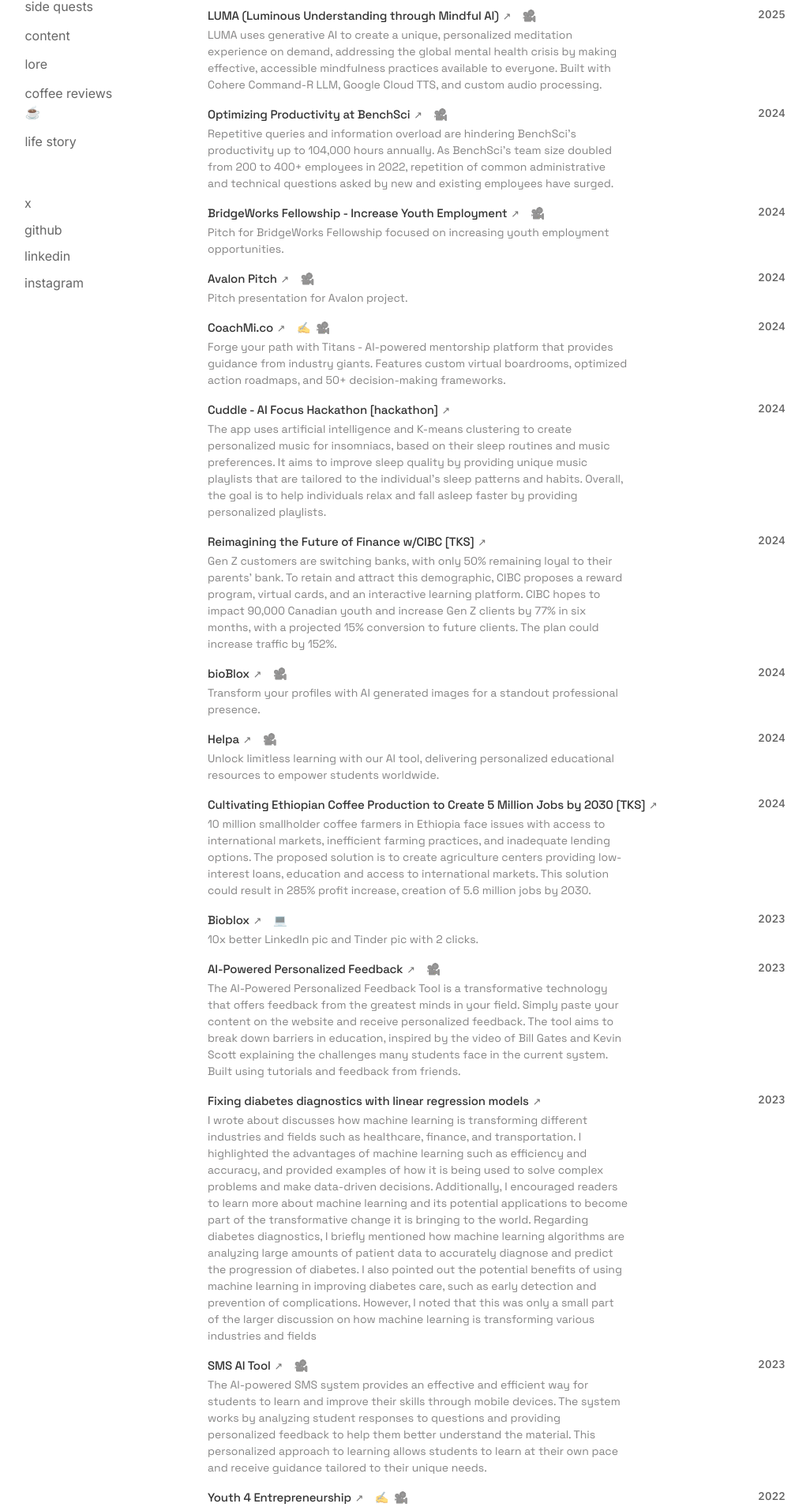
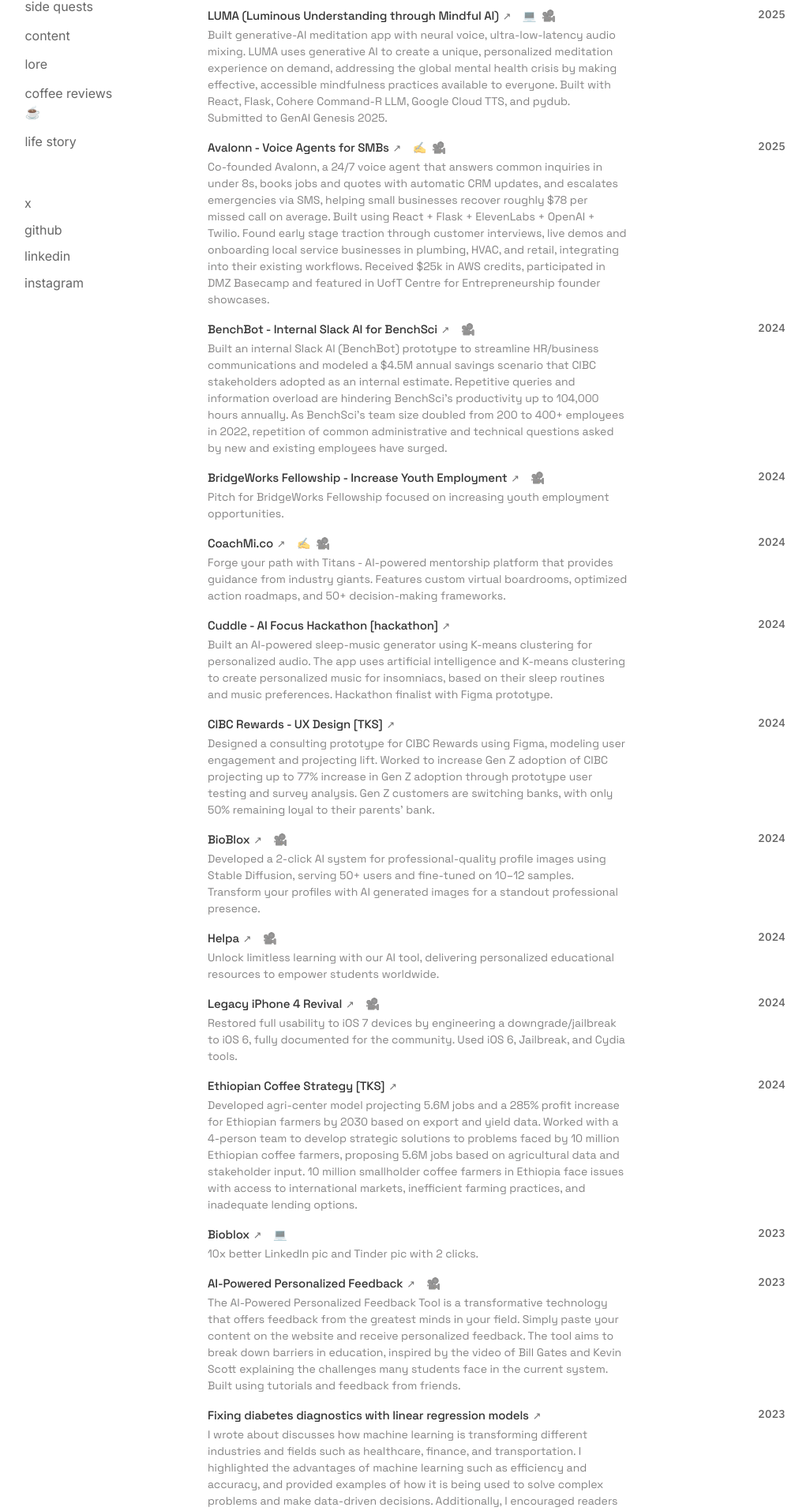
Before and after one commit to alexshibu1/alexshibu.com, a Next.js app: page /projects in a window 1280 px wide. Shown: the part 327-2240 px from the top of the page at 79% size, without its empty margins (49-1075 px from the left). Built offline with nearby package versions, Linux system fonts and the light colour scheme.

Commit message:
more update

```diff
--- a/app/projects/page.tsx
+++ b/app/projects/page.tsx
@@ -12,12 +12,12 @@
         "https://www.linkedin.com/posts/alexshibu_dreamtheimpossible-reverlimpossible-activity-7077475467871600640-FrKP/",
     },
     {
-      name: "Top 14% in Junior Breakthrough Challenge",
+      name: "Breakthrough Junior Challenge",
       description:
-        "Built a video explaining Radioisotope thermoelectric generators that ranked globally among thousands of entries.",
+        "Top 14% global finalist for the challenge, explaining quantum computing fundamentals, superposition, entanglement, and John Bell's Theorem. Built a video explaining Radioisotope thermoelectric generators that ranked globally among thousands of entries.",
       link: "#", // Add link later
       date: "2022",
-      video: "https://youtu.be/vQcW4T5JnPU?si=OT2fkNW9jxXhedVF", // Add video link later
+      video: "https://www.youtube.com/watch?v=xuL75NnIcks&t=11s",
       repo: "",
       writeup: "",
     },
@@ -34,17 +34,17 @@
     {
       name: "LUMA (Luminous Understanding through Mindful AI)",
       description:
-        "LUMA uses generative AI to create a unique, personalized meditation experience on demand, addressing the global mental health crisis by making effective, accessible mindfulness practices available to everyone. Built with Cohere Command-R LLM, Google Cloud TTS, and custom audio processing.",
+        "Built generative-AI meditation app with neural voice, ultra-low-latency audio mixing. LUMA uses generative AI to create a unique, personalized meditation experience on demand, addressing the global mental health crisis by making effective, accessible mindfulness practices available to everyone. Built with React, Flask, Cohere Command-R LLM, Google Cloud TTS, and pydub. Submitted to GenAI Genesis 2025.",
       link: "https://devpost.com/software/luma-luminous-understanding-through-mindful-ai",
       date: "2025",
-      repo: "",
+      repo: "https://github.com/e-ndorfin/luma",
       video: "https://www.youtube.com/watch?v=neO-K2qJo6Y&t=20s",
       writeup: "",
     },
     {
-      name: "Optimizing Productivity at BenchSci",
+      name: "BenchBot - Internal Slack AI for BenchSci",
       description:
-        "Repetitive queries and information overload are hindering BenchSci's productivity up to 104,000 hours annually. As BenchSci's team size doubled from 200 to 400+ employees in 2022, repetition of common administrative and technical questions asked by new and existing employees have surged.",
+        "Built an internal Slack AI (BenchBot) prototype to streamline HR/business communications and modeled a $4.5M annual savings scenario that CIBC stakeholders adopted as an internal estimate. Repetitive queries and information overload are hindering BenchSci's productivity up to 104,000 hours annually. As BenchSci's team size doubled from 200 to 400+ employees in 2022, repetition of common administrative and technical questions asked by new and existing employees have surged.",
       link: "",
       date: "2024",
       repo: "",
@@ -62,13 +62,15 @@
       writeup: "",
     },
     {
-      name: "Avalon Pitch",
-      description: "Pitch presentation for Avalon project.",
-      link: "",
-      date: "2024",
+      name: "Avalonn - Voice Agents for SMBs",
+      description:
+        "Co-founded Avalonn, a 24/7 voice agent that answers common inquiries in under 8s, books jobs and quotes with automatic CRM updates, and escalates emergencies via SMS, helping small businesses recover roughly $78 per missed call on average. Built using React + Flask + ElevenLabs + OpenAI + Twilio. Found early stage traction through customer interviews, live demos and onboarding local service businesses in plumbing, HVAC, and retail, integrating into their existing workflows. Received $25k in AWS credits, participated in DMZ Basecamp and featured in UofT Centre for Entrepreneurship founder showcases.",
+      link: "https://www.youtube.com/watch?v=qsD2kOopCK4",
+      date: "2025",
       repo: "",
       video: "https://www.youtube.com/watch?v=dnusNHRDGMo",
-      writeup: "",
+      writeup:
+        "https://www.entrepreneurship.artsci.utoronto.ca/news/we-asked-7-founders-what-sparked-your-startup-idea",
     },
     {
       name: "CoachMi.co",
@@ -93,9 +95,9 @@
         "https://docs.google.com/presentation/d/1EGrDyCZGxc3NRiDLo3721Ev--xtsH0U9p3JEGijZNIs/edit?slide=id.p#slide=id.p",
     },
     {
-      name: "ASLO [Hackathon]",
+      name: "ASL Glasses [Hackathon]",
       description:
-        "The development of glasses that can interpret ASL would help bridge the communication gap by allowing wearers to see text translations of what is being signed in real-time, thus making communication easier and more accessible. This technology could have a significant impact on the lives of people who rely on ASL for communication.",
+        "Designed AR glasses translating sign language to text using transformers and OCR, demoed prototype. The development of glasses that can interpret ASL would help bridge the communication gap by allowing wearers to see text translations of what is being signed in real-time, thus making communication easier and more accessible.",
       link: "https://firebasestorage.googleapis.com/v0/b/tks-life-prod.appspot.com/o/items%2FZnFxCGk9nXYoiuJ37ArrGUjiBDB2%2FExplore%20Hackathon%20-%20ASL.pdf?alt=media&token=7d19ef3d-7d77-4059-8bd0-526fef256322",
       date: "2022",
       repo: "",
@@ -145,27 +147,27 @@
     {
       name: "Cuddle - AI Focus Hackathon [hackathon]",
       description:
-        "The app uses artificial intelligence and K-means clustering to create personalized music for insomniacs, based on their sleep routines and music preferences. It aims to improve sleep quality by providing unique music playlists that are tailored to the individual's sleep patterns and habits. Overall, the goal is to help individuals relax and fall asleep faster by providing personalized playlists.",
-      link: "https://firebasestorage.googleapis.com/v0/b/tks-life-prod.appspot.com/o/items%2FZnFxCGk9nXYoiuJ37ArrGUjiBDB2%2FDeck.pdf?alt=media&token=20495ac1-0629-43a1-b3c6-86ceb06c8115",
+        "Built an AI-powered sleep-music generator using K-means clustering for personalized audio. The app uses artificial intelligence and K-means clustering to create personalized music for insomniacs, based on their sleep routines and music preferences. Hackathon finalist with Figma prototype.",
+      link: "https://www.figma.com/design/WJ7zap2lEOHglmLiuYWH2K/Cyberpunk-Music-App--Community-?node-id=0-1&p=f",
       date: "2024",
       repo: "",
       video: "",
       writeup: "",
     },
     {
-      name: "Reimagining the Future of Finance w/CIBC [TKS]",
+      name: "CIBC Rewards - UX Design [TKS]",
       description:
-        "Gen Z customers are switching banks, with only 50% remaining loyal to their parents' bank. To retain and attract this demographic, CIBC proposes a reward program, virtual cards, and an interactive learning platform. CIBC hopes to impact 90,000 Canadian youth and increase Gen Z clients by 77% in six months, with a projected 15% conversion to future clients. The plan could increase traffic by 152%.",
-      link: "https://firebasestorage.googleapis.com/v0/b/tks-life-prod.appspot.com/o/items%2FZnFxCGk9nXYoiuJ37ArrGUjiBDB2%2FCIBC%20Challenge%20Recommendation%20deck%20%20(1).pdf?alt=media&token=be2d2b45-0450-4bbe-ae23-92509b825136",
+        "Designed a consulting prototype for CIBC Rewards using Figma, modeling user engagement and projecting lift. Worked to increase Gen Z adoption of CIBC projecting up to 77% increase in Gen Z adoption through prototype user testing and survey analysis. Gen Z customers are switching banks, with only 50% remaining loyal to their parents' bank.",
+      link: "https://www.figma.com/file/X8pq2OGANVnQhQkyE5bTzR/CIBC-Rewards-Design",
       date: "2024",
       repo: "",
       video: "",
       writeup: "",
     },
     {
-      name: "bioBlox",
+      name: "BioBlox",
       description:
-        "Transform your profiles with AI generated images for a standout professional presence.",
+        "Developed a 2-click AI system for professional-quality profile images using Stable Diffusion, serving 50+ users and fine-tuned on 10–12 samples. Transform your profiles with AI generated images for a standout professional presence.",
       link: "#", // Add link later
       date: "2024",
       repo: "",
@@ -195,18 +197,39 @@
     {
       name: "Web3 Message Board",
       description:
-        "Connect your wallet and say something on our open message board. Created late 2021.",
+        "Wallet-gated message wall for authenticated messages and posts. Connect your wallet and say something on our open message board. Created late 2021.",
       link: "#", // Add link later
       date: "2021",
-      repo: "",
+      repo: "https://github.com/alexshibu1/web3-message-board",
       video: "",
       writeup: "",
     },
     {
-      name: "Instagram Theme Pages",
+      name: "Legacy iPhone 4 Revival",
+      description:
+        "Restored full usability to iOS 7 devices by engineering a downgrade/jailbreak to iOS 6, fully documented for the community. Used iOS 6, Jailbreak, and Cydia tools.",
+      link: "",
+      date: "2024",
+      repo: "",
+      video: "https://www.youtube.com/watch?v=mIjrcIrA4IM",
+      writeup: "",
+    },
+    {
+      name: "Instagram Theme Pages 📷📷📷",
       description:
         "Built and grew multiple Instagram theme pages including Bath Bombs For Vanauley (595 followers), Healthy Life Tips (621 followers), and Game Lynxe (739 followers). Received around $500 in free products across channels through partnerships and sponsorships.",
       link: "https://www.instagram.com/bath.bombs.for.vanauley/",
+      date: "2020",
+      repo: "",
+      video: "",
+      writeup: "",
+      image: "/images/proj/bathbombs.png",
+    },
+    {
+      name: "Bath Bombs for Vanauley",
+      description:
+        "Launched a Shopify storefront for bath bomb fundraising for the Vanauley homeless shelter with Instagram while learning e-commerce and order fulfillment workflows. Built using Shopify, Marketing, and Frontend development.",
+      link: "https://www.linkedin.com/in/alexshibu/details/experience/1753015047/multiple-media-viewer/?profileId=ACoAACk8q9ABrmBqQ4wz9R3Ev5JU1iATl26x-5M&treasuryMediaId=1719025718914/",
       date: "2020",
       repo: "",
       video: "",
@@ -251,10 +274,10 @@
       writeup: "",
     },
     {
-      name: "Cultivating Ethiopian Coffee Production to Create 5 Million Jobs by 2030 [TKS]",
+      name: "Ethiopian Coffee Strategy [TKS]",
       description:
-        "10 million smallholder coffee farmers in Ethiopia face issues with access to international markets, inefficient farming practices, and inadequate lending options. The proposed solution is to create agriculture centers providing low-interest loans, education and access to international markets. This solution could result in 285% profit increase, creation of 5.6 million jobs by 2030.",
-      link: "https://firebasestorage.googleapis.com/v0/b/tks-life-prod.appspot.com/o/items%2FZnFxCGk9nXYoiuJ37ArrGUjiBDB2%2FAlex's%20Copu%20of%20Imrpoving%20Ethiopian%20Coffee%20Farming%20%20(1).pdf?alt=media&token=8d46a90b-6725-409d-b4c6-df28963c3dac",
+        "Developed agri-center model projecting 5.6M jobs and a 285% profit increase for Ethiopian farmers by 2030 based on export and yield data. Worked with a 4-person team to develop strategic solutions to problems faced by 10 million Ethiopian coffee farmers, proposing 5.6M jobs based on agricultural data and stakeholder input. 10 million smallholder coffee farmers in Ethiopia face issues with access to international markets, inefficient farming practices, and inadequate lending options.",
+      link: "https://www.linkedin.com/in/alexshibu/details/projects/1635528864697/single-media-viewer?type=DOCUMENT",
       date: "2024",
       repo: "",
       video: "",
@@ -271,22 +294,23 @@
       writeup: "",
     },
     {
-      name: "2022 Ethereum Analysis: Regression Analysis on the Ethereum Market",
-      description: "Regression Analysis on the Ethereum Market",
+      name: "Ethereum Trend Analysis",
+      description:
+        "Ran deep-dive technical analysis on Ethereum price trends, built sheets & regression models, published insights and project video for public walkthrough. Full-stack Web3 project with technical analysis.",
       link: "#",
       date: "2022",
       repo: "",
-      video: "https://www.youtube.com/watch?v=JaFX-dkkLl0",
+      video: "https://youtu.be/JaFX-dkkLl0?si=5XxSh6zqk1TdqF7P",
       writeup: "",
     },
     {
       name: "SMS AI Tool",
       description:
-        "The AI-powered SMS system provides an effective and efficient way for students to learn and improve their skills through mobile devices. The system works by analyzing student responses to questions and providing personalized feedback to help them better understand the material. This personalized approach to learning allows students to learn at their own pace and receive guidance tailored to their unique needs.",
+        "Developed a mobile Q&A system using Twilio and OpenAI providing personalized feedback and reducing help-response time for users. The AI-powered SMS system provides an effective and efficient way for students to learn and improve their skills through mobile devices.",
       link: "#",
       date: "2023",
       repo: "",
-      video: "https://www.youtube.com/watch?v=p2OSkHM308g",
+      video: "https://www.youtube.com/watch?v=kNTfCxXBre4",
       writeup: "",
     },
   ];
```
